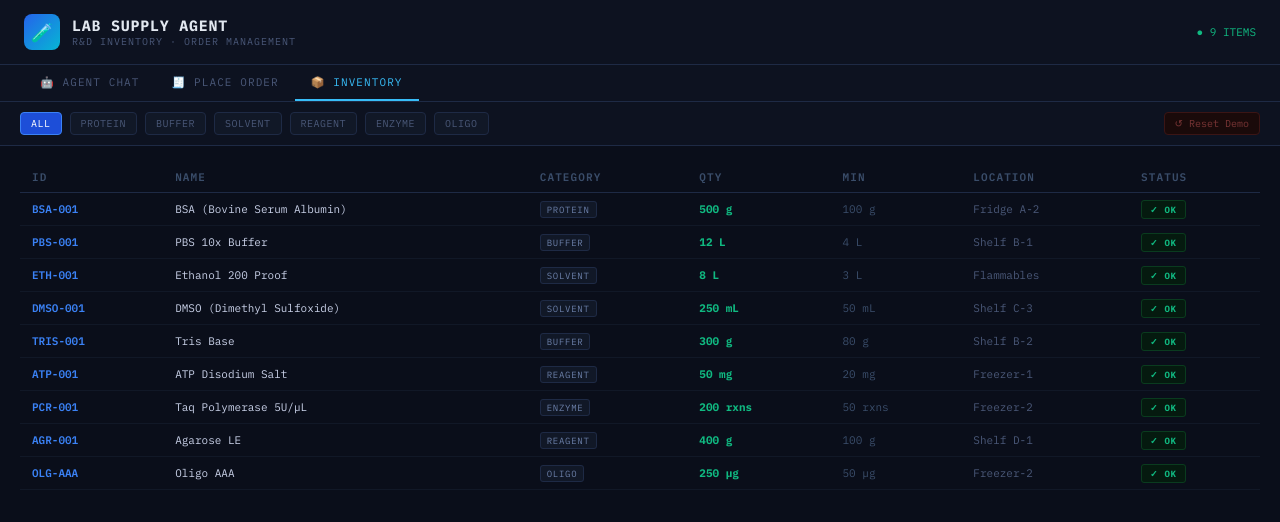
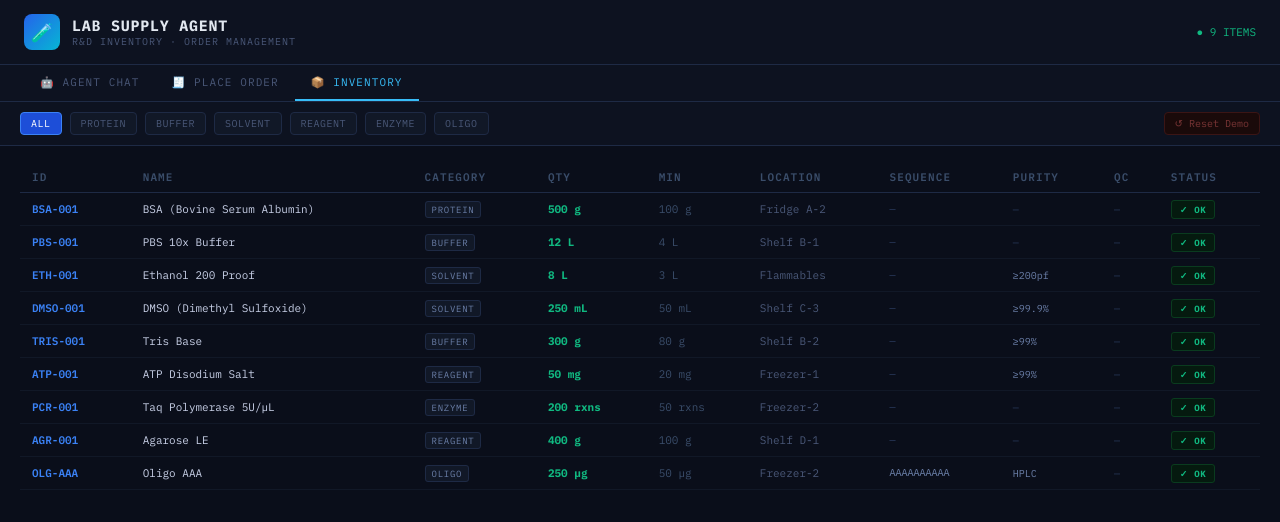
Before and after one commit to Oldhamw1/lab-supply-agent, a React (Vite) app: page / in a window 1280 px wide. Both pictures are taken after a click on the button "📦 INVENTORY". Shown: the top 522 px of the page. Built offline with nearby package versions, Linux system fonts and the light colour scheme.

Commit message:
Update App.jsx

```diff
--- a/src/App.jsx
+++ b/src/App.jsx
@@ -2,15 +2,15 @@ import { useState, useEffect, useRef } from "react";
 
 // ── Default seed inventory ──────────────────────────────────────────────────
 const SEED_INVENTORY = [
-  { id: "BSA-001",  name: "BSA (Bovine Serum Albumin)", unit: "g",    qty: 500, min: 100, location: "Fridge A-2",  category: "Protein" },
-  { id: "PBS-001",  name: "PBS 10x Buffer",              unit: "L",    qty: 12,  min: 4,   location: "Shelf B-1",  category: "Buffer"   },
-  { id: "ETH-001",  name: "Ethanol 200 Proof",           unit: "L",    qty: 8,   min: 3,   location: "Flammables", category: "Solvent"  },
-  { id: "DMSO-001", name: "DMSO (Dimethyl Sulfoxide)",   unit: "mL",   qty: 250, min: 50,  location: "Shelf C-3",  category: "Solvent"  },
-  { id: "TRIS-001", name: "Tris Base",                   unit: "g",    qty: 300, min: 80,  location: "Shelf B-2",  category: "Buffer"   },
-  { id: "ATP-001",  name: "ATP Disodium Salt",           unit: "mg",   qty: 50,  min: 20,  location: "Freezer-1",  category: "Reagent"  },
-  { id: "PCR-001",  name: "Taq Polymerase 5U/µL",        unit: "rxns", qty: 200, min: 50,  location: "Freezer-2",  category: "Enzyme"   },
-  { id: "AGR-001",  name: "Agarose LE",                  unit: "g",    qty: 400, min: 100, location: "Shelf D-1",  category: "Reagent"  },
-  { id: "OLG-AAA",  name: "Oligo AAA",                   unit: "µg",   qty: 250, min: 50,  location: "Freezer-2",  category: "Oligo"    },
+  { id: "BSA-001",  name: "BSA (Bovine Serum Albumin)", unit: "g",    qty: 500, min: 100, location: "Fridge A-2",  category: "Protein", sequence: "",                purity: "",       qcLink: "" },
+  { id: "PBS-001",  name: "PBS 10x Buffer",              unit: "L",    qty: 12,  min: 4,   location: "Shelf B-1",  category: "Buffer",  sequence: "",                purity: "",       qcLink: "" },
+  { id: "ETH-001",  name: "Ethanol 200 Proof",           unit: "L",    qty: 8,   min: 3,   location: "Flammables", category: "Solvent", sequence: "",                purity: "≥200pf", qcLink: "" },
+  { id: "DMSO-001", name: "DMSO (Dimethyl Sulfoxide)",   unit: "mL",   qty: 250, min: 50,  location: "Shelf C-3",  category: "Solvent", sequence: "",                purity: "≥99.9%", qcLink: "" },
+  { id: "TRIS-001", name: "Tris Base",                   unit: "g",    qty: 300, min: 80,  location: "Shelf B-2",  category: "Buffer",  sequence: "",                purity: "≥99%",   qcLink: "" },
+  { id: "ATP-001",  name: "ATP Disodium Salt",           unit: "mg",   qty: 50,  min: 20,  location: "Freezer-1",  category: "Reagent", sequence: "",                purity: "≥99%",   qcLink: "" },
+  { id: "PCR-001",  name: "Taq Polymerase 5U/µL",        unit: "rxns", qty: 200, min: 50,  location: "Freezer-2",  category: "Enzyme",  sequence: "",                purity: "",       qcLink: "" },
+  { id: "AGR-001",  name: "Agarose LE",                  unit: "g",    qty: 400, min: 100, location: "Shelf D-1",  category: "Reagent", sequence: "",                purity: "",       qcLink: "" },
+  { id: "OLG-AAA",  name: "Oligo AAA",                   unit: "µg",   qty: 250, min: 50,  location: "Freezer-2",  category: "Oligo",   sequence: "AAAAAAAAAA",      purity: "HPLC",   qcLink: "" },
 ];
 
 const SYSTEM_PROMPT = `You are LabAgent, an intelligent R&D lab supply assistant. You manage inventory and process supply orders.
@@ -40,7 +40,8 @@ Rules:
 - If an order would deplete stock below minimum, warn the user.
 - If item not found, suggest closest match.
 - For REPORT action, summarize in the reply field.
-- Partial matches are fine (e.g. "BSA" matches "BSA (Bovine Serum Albumin)").`;
+- Partial matches are fine (e.g. "BSA" matches "BSA (Bovine Serum Albumin)").
+- Items may have optional fields: sequence (nucleotide sequence), purity (e.g. HPLC, ≥99%), and qcLink (URL to QC data). Reference these when relevant to a query.`;
 
 // ── Storage helpers (localStorage) ──────────────────────────────────────────
 const storage = {
@@ -67,7 +68,7 @@ async function callAgent(userMessage, inventory) {
     method: "POST",
     headers: { "Content-Type": "application/json" },
     body: JSON.stringify({
-      model: "claude-sonnet-4-5",
+      model: "claude-sonnet-4-20250514",
       max_tokens: 1000,
       system: SYSTEM_PROMPT,
       messages: [{ role: "user", content: prompt }],
@@ -562,7 +563,7 @@ export default function LabSupplyAgent() {
               <table style={{ width: "100%", borderCollapse: "collapse", fontSize: 11 }}>
                 <thead>
                   <tr style={{ borderBottom: "1px solid #1e2a45", color: "#3a4d6a", letterSpacing: "0.1em" }}>
-                    {["ID", "NAME", "CATEGORY", "QTY", "MIN", "LOCATION", "STATUS"].map(h => (
+                    {["ID", "NAME", "CATEGORY", "QTY", "MIN", "LOCATION", "SEQUENCE", "PURITY", "QC", "STATUS"].map(h => (
                       <th key={h} style={{ padding: "8px 12px", textAlign: "left", fontWeight: 600 }}>{h}</th>
                     ))}
                   </tr>
@@ -591,6 +592,18 @@ export default function LabSupplyAgent() {
                         </td>
                         <td style={{ padding: "9px 12px", color: "#3a4d6a" }}>{item.min} {item.unit}</td>
                         <td style={{ padding: "9px 12px", color: "#4a5878" }}>{item.location}</td>
+                        <td style={{ padding: "9px 12px", color: "#6b7fa8", fontFamily: "monospace", fontSize: 10, maxWidth: 120, overflow: "hidden", textOverflow: "ellipsis", whiteSpace: "nowrap" }}>
+                          {item.sequence || <span style={{ color: "#2a3a5c" }}>—</span>}
+                        </td>
+                        <td style={{ padding: "9px 12px", color: "#6b7fa8", fontSize: 10 }}>
+                          {item.purity || <span style={{ color: "#2a3a5c" }}>—</span>}
+                        </td>
+                        <td style={{ padding: "9px 12px", fontSize: 10 }}>
+                          {item.qcLink
+                            ? <a href={item.qcLink} target="_blank" rel="noreferrer" style={{ color: "#38bdf8", textDecoration: "none" }}>↗ View</a>
+                            : <span style={{ color: "#2a3a5c" }}>—</span>
+                          }
+                        </td>
                         <td style={{ padding: "9px 12px" }}>
                           <span style={{
                             fontSize: 9, padding: "3px 8px", borderRadius: 3, fontWeight: 700, letterSpacing: "0.08em",
```
